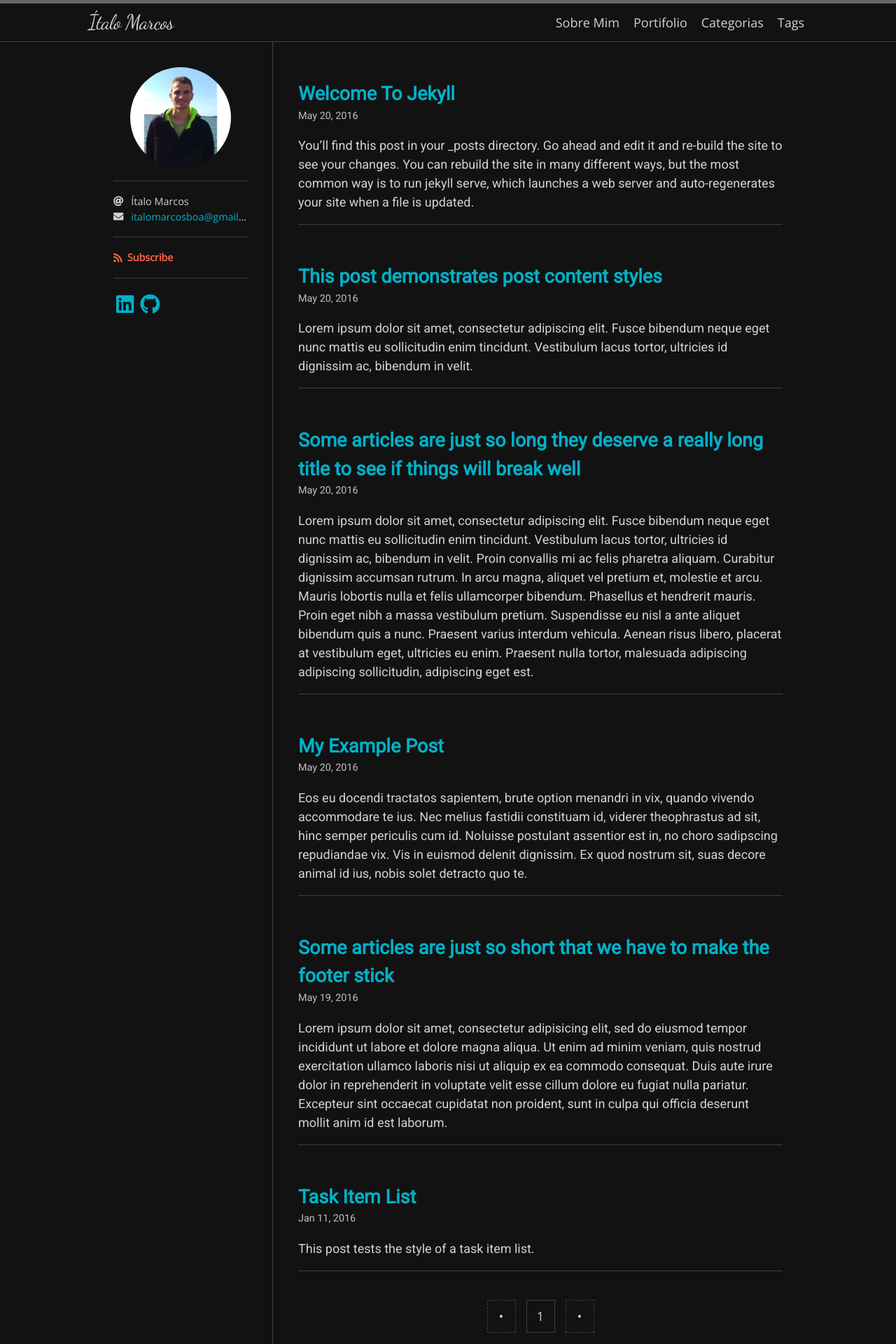
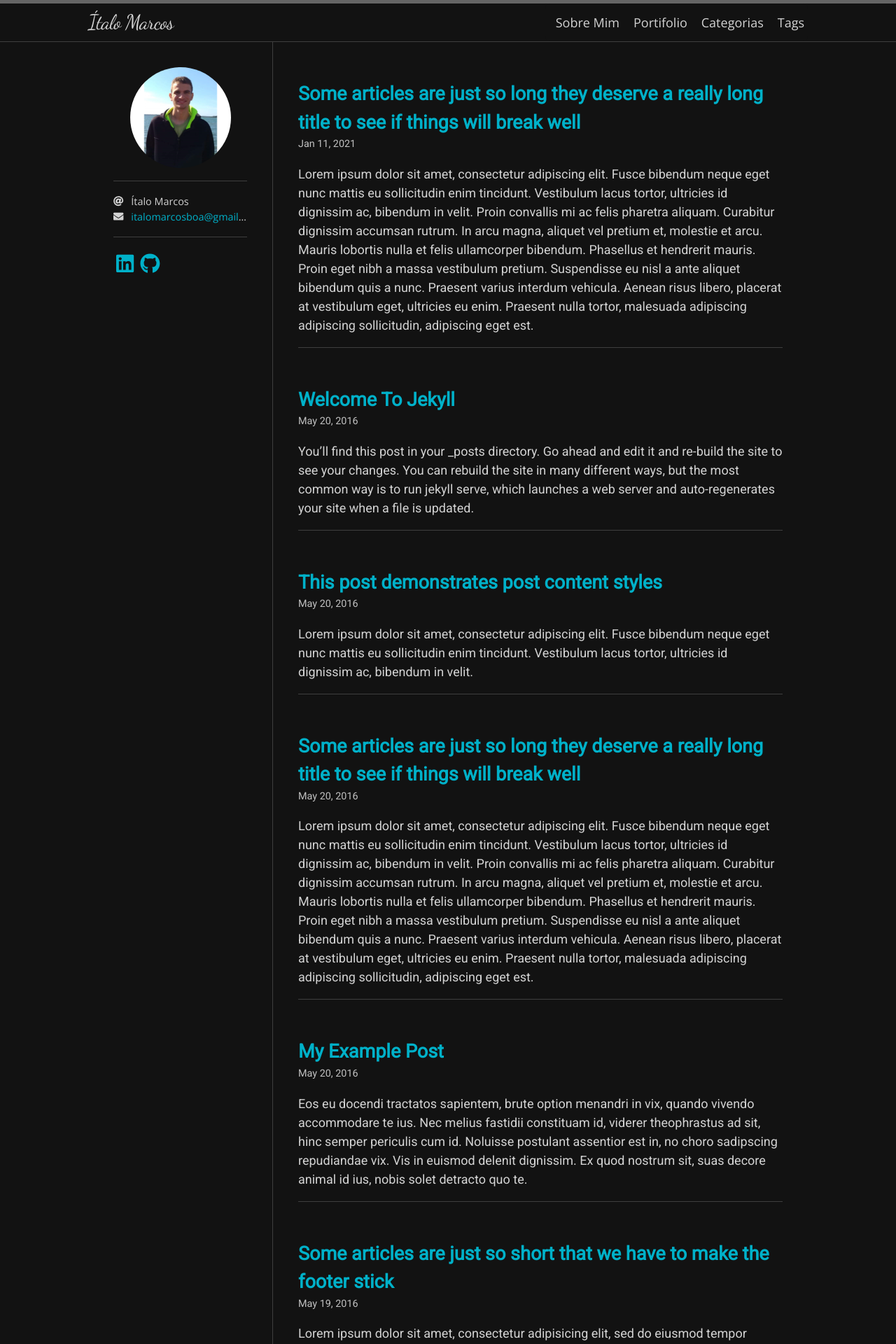
Before and after one commit to Italo11Marcos/italo11marcos.github.io, a Jekyll site: the page built from index.html, in a window 1280 px wide. Shown: the top 1920 px of the page at 70% size. Built offline with Jekyll 4.4.1, drawn with Linux system fonts in a browser that asks for light colours; nearby versions of some CDN libraries; some web fonts are replaced; the list of posts is cut into pages by our own code.

Commit message:
Algumas correções

```diff
--- a/_data/navigation.yml
+++ b/_data/navigation.yml
@@ -1,5 +1,5 @@
 - title: Sobre Mim
-  url: /sobre/
+  url: /about/
 - title: Portifolio
   url: /portifolio/
 - title: Categorias
--- a/_includes/sidebar.html
+++ b/_includes/sidebar.html
@@ -32,18 +32,18 @@
   </ul>
 </div>
 
-<div class="sidebar-section feed-subscribe">
+<!-- <div class="sidebar-section feed-subscribe">
   <a href="{{ 'feed.xml' | relative_url }}">
     <i class="sidebar-icon fas fa-rss"></i><span>Subscribe</span>
   </a>
-</div>
+</div> -->
 
 {% if site.data.social -%}
   <div class="sidebar-section">
     <ul class="social-icons">
       {% for social in site.data.social -%}
         <li>
-          <a class="social-icon" href="{{ social.url }}"><i class="{{ social.icon | default: 'fas fa-link' }} fa-2x" title="{{ social.title }}"></i></a>
+          <a class="social-icon" href="{{ social.url }}" target="_blank"><i class="{{ social.icon | default: 'fas fa-link' }} fa-2x" title="{{ social.title }}"></i></a>
         </li>
       {%- endfor %}
     </ul>
--- /dev/null
+++ b/_posts/2021-01-11-post-teste.md
@@ -0,0 +1,11 @@
+---
+layout: post
+title: "Some articles are just so long they deserve a really long title to see if things will break well"
+categories: misc
+---
+
+Lorem ipsum dolor sit amet, consectetur adipiscing elit. Fusce bibendum neque eget nunc mattis eu sollicitudin enim tincidunt. Vestibulum lacus tortor, ultricies id dignissim ac, bibendum in velit. Proin convallis mi ac felis pharetra aliquam. Curabitur dignissim accumsan rutrum. In arcu magna, aliquet vel pretium et, molestie et arcu. Mauris lobortis nulla et felis ullamcorper bibendum. Phasellus et hendrerit mauris. Proin eget nibh a massa vestibulum pretium. Suspendisse eu nisl a ante aliquet bibendum quis a nunc. Praesent varius interdum vehicula. Aenean risus libero, placerat at vestibulum eget, ultricies eu enim. Praesent nulla tortor, malesuada adipiscing adipiscing sollicitudin, adipiscing eget est.
+
+Lorem ipsum dolor sit amet, consectetur adipiscing elit. Fusce bibendum neque eget nunc mattis eu sollicitudin enim tincidunt. Vestibulum lacus tortor, ultricies id dignissim ac, bibendum in velit. Proin convallis mi ac felis pharetra aliquam. Curabitur dignissim accumsan rutrum. In arcu magna, aliquet vel pretium et, molestie et arcu. Mauris lobortis nulla et felis ullamcorper bibendum. Phasellus et hendrerit mauris. Proin eget nibh a massa vestibulum pretium. Suspendisse eu nisl a ante aliquet bibendum quis a nunc. Praesent varius interdum vehicula. Aenean risus libero, placerat at vestibulum eget, ultricies eu enim. Praesent nulla tortor, malesuada adipiscing adipiscing sollicitudin, adipiscing eget est.
+
+Lorem ipsum dolor sit amet, consectetur adipiscing elit. Fusce bibendum neque eget nunc mattis eu sollicitudin enim tincidunt. Vestibulum lacus tortor, ultricies id dignissim ac, bibendum in velit. Proin convallis mi ac felis pharetra aliquam. Curabitur dignissim accumsan rutrum. In arcu magna, aliquet vel pretium et, molestie et arcu. Mauris lobortis nulla et felis ullamcorper bibendum. Phasellus et hendrerit mauris. Proin eget nibh a massa vestibulum pretium. Suspendisse eu nisl a ante aliquet bibendum quis a nunc. Praesent varius interdum vehicula. Aenean risus libero, placerat at vestibulum eget, ultricies eu enim. Praesent nulla tortor, malesuada adipiscing adipiscing sollicitudin, adipiscing eget est.
```
Also changed, not shown: about.md (+1 -1 lines).
